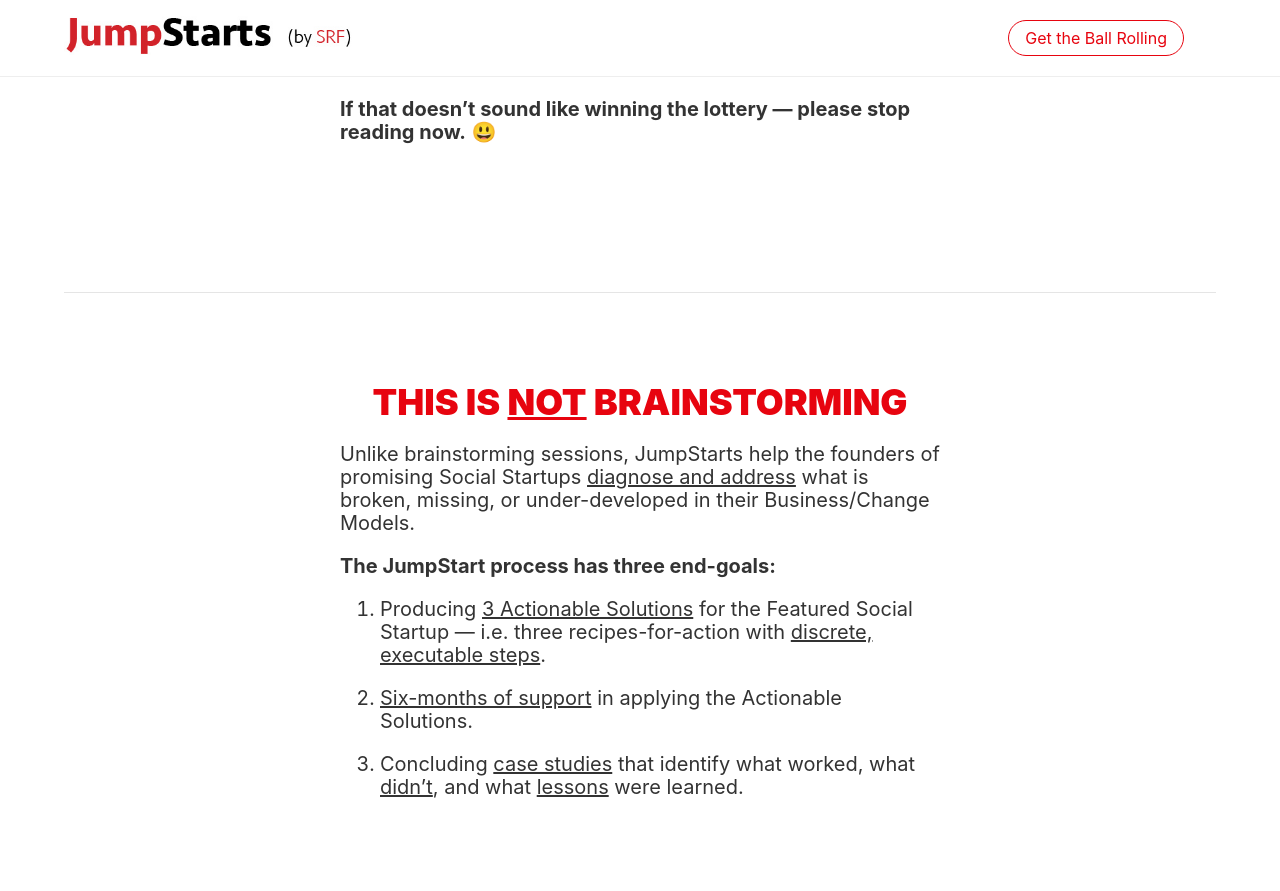
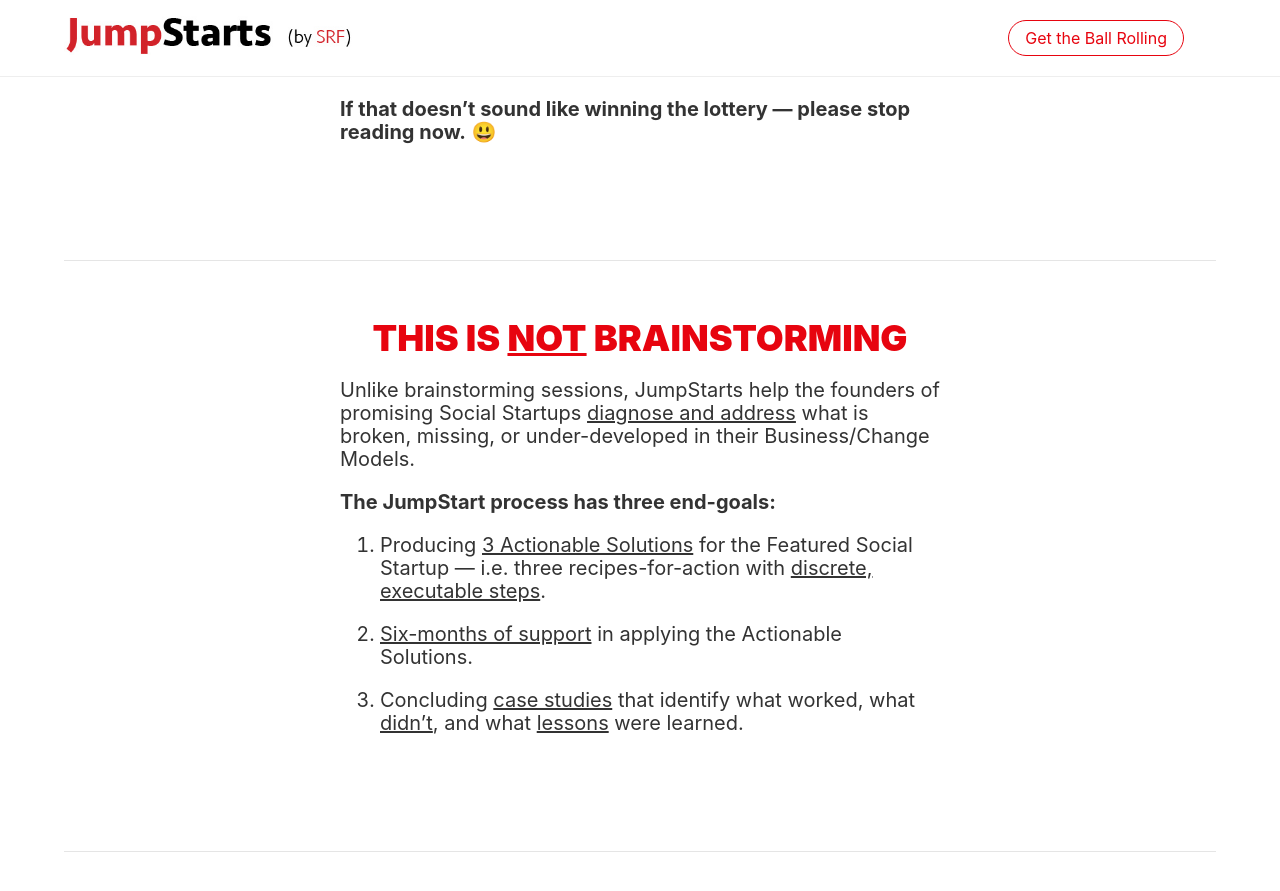
Before and after one commit to aaronergreen/jumpstarts, a Jekyll site: the page built from index.html, in a window 1280 px wide and 900 px high, scrolled down 944 px. Shown: the top 891 px of the window. Built offline with Jekyll 4.4.1, drawn with Linux system fonts in a browser that asks for light colours.

Commit message:
white space

```diff
--- a/_layouts/home.html
+++ b/_layouts/home.html
@@ -11,7 +11,7 @@
 
   {% assign data = site.about | sort: 'order' %}
   {% for object in data  %}
-    <div id="{{ object.slug }}" class="{% if forloop.index == 1  %}pb5 {% else  %}pv5 {% endif %}bb b--black-10 cf">
+    <div id="{{ object.slug }}" class="{% if forloop.index == 1  %}pb4 {% else  %}pv4 {% endif %}bb b--black-10 cf">
       <div class="tc pb5">
         <h1 class="f2 fw9 mb0 dark-red ttu">
           {{ object.title | markdownify | remove: '<p>' | remove: '</p>'  }}
```
